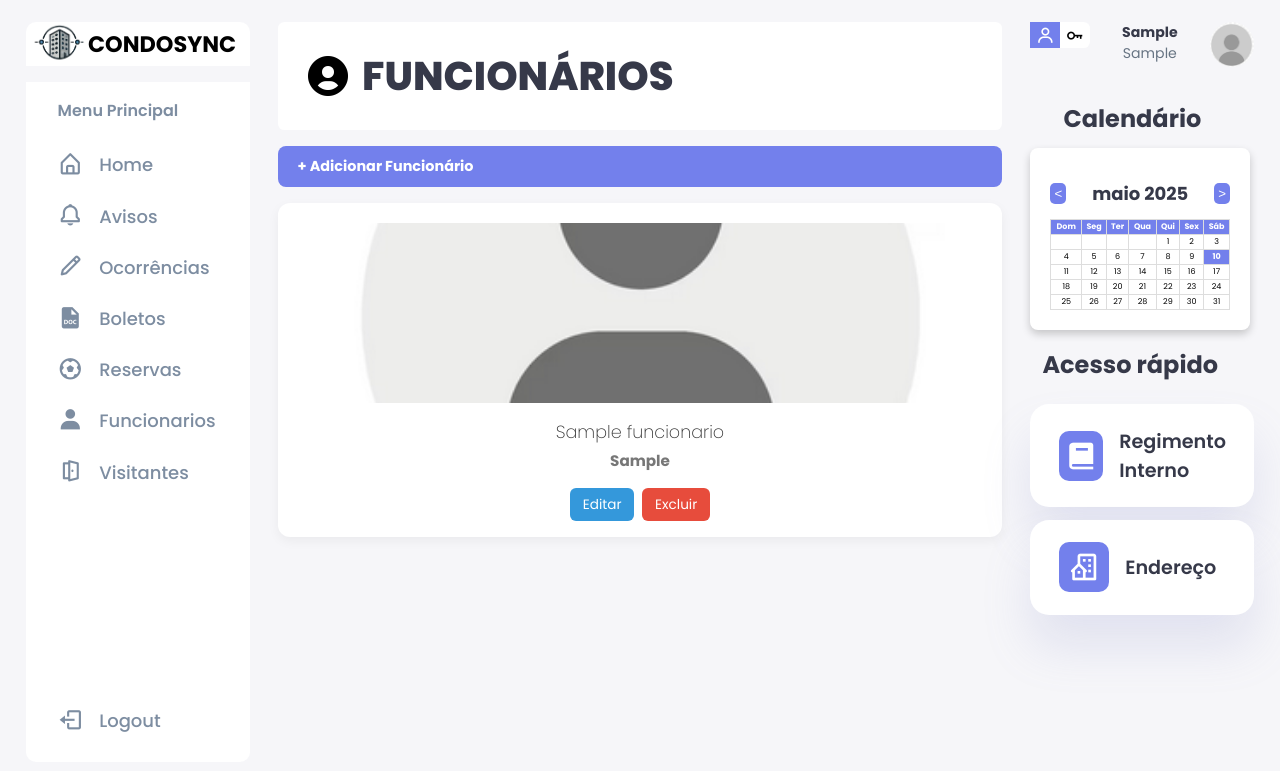
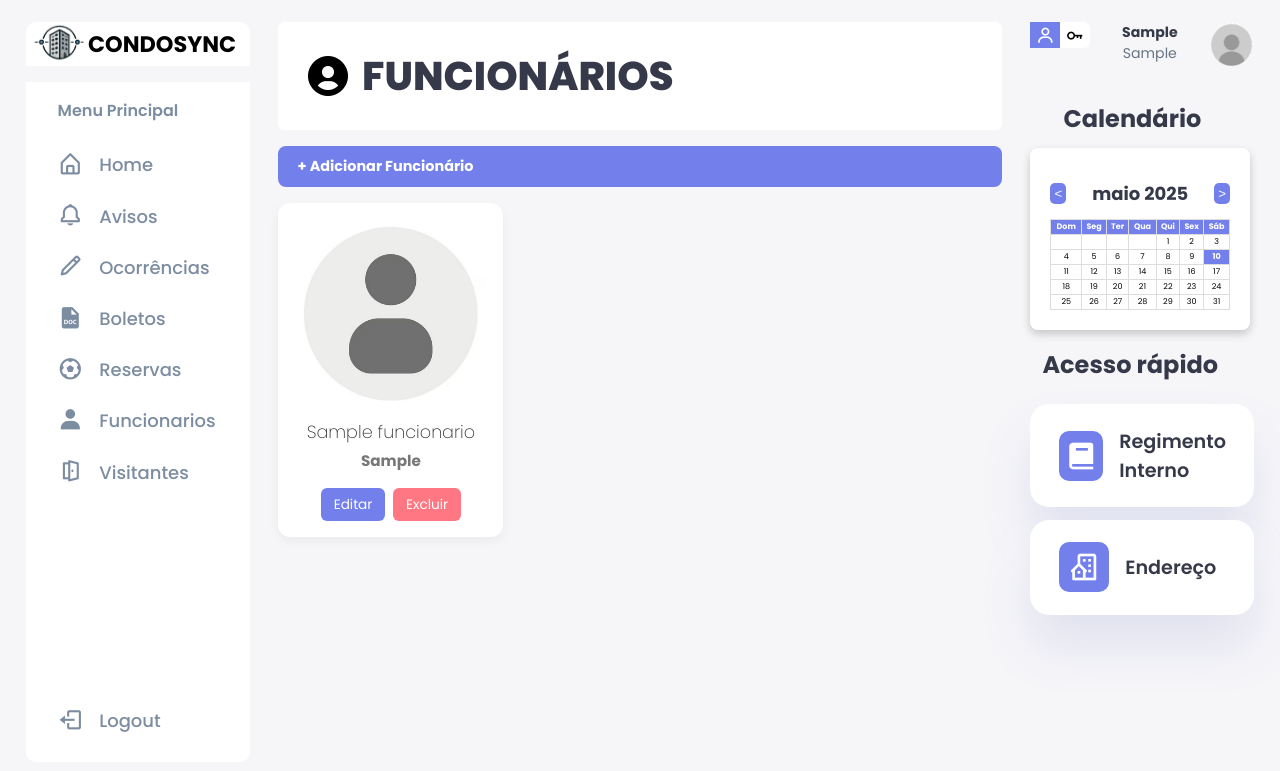
Before and after one commit to caioguimaraesr/CondoSync, a Django app: page /condosync/funcionarios/ in a window 1280 px wide. Shown: the top 771 px of the page. Run offline with Django 5.2, Linux system fonts and the light colour scheme; a user stored in the database is signed in; tables that the repository leaves empty hold one stand-in row (values such as "Sample post").

Commit message:
finalizando a aba de funcionarios.

```diff
--- a/condosync/static/condosync/css/style.css
+++ b/condosync/static/condosync/css/style.css
@@ -1575,11 +1575,11 @@ main .box-sugestoes .text p {
 /*************** main funcionarios ****************/
 .lista-funcionarios {
     display: grid;
-    grid-template-columns: repeat(auto-fit, minmax(200px, 1fr));
+    grid-template-columns: repeat(auto-fill, minmax(200px, 1fr));
     gap: 1.5rem;
-}
-
-/* Card do funcionário em formato vertical */
+    width: 100%;
+}
+
 .box-funcionario {
     margin-top: 1rem;
     background-color: #fff;
@@ -1588,11 +1588,8 @@ main .box-sugestoes .text p {
     box-shadow: 0 4px 12px rgba(0, 0, 0, 0.05);
     text-align: center;
     transition: transform 0.2s ease, box-shadow 0.2s ease;
-}
-
-.box-funcionario:hover {
-    transform: translateY(-4px);
-    box-shadow: 0 6px 16px rgba(0, 0, 0, 0.1);
+    display: flex;
+    flex-direction: column;
 }
 
 .img-funcionario img {
@@ -1605,6 +1602,7 @@ main .box-sugestoes .text p {
 
 .info-funcionario {
     padding: 1rem;
+    flex-grow: 1;
 }
 
 .info-funcionario h3 {
@@ -1640,19 +1638,19 @@ main .box-sugestoes .text p {
 }
 
 .btn.editar {
-    background-color: #3498db;
+    background-color: var(--clr-primary);
 }
 
 .btn.editar:hover {
-    background-color: #2980b9;
+    background-color: var(--clr-primary-variant);
 }
 
 .btn.excluir {
-    background-color: #e74c3c;
+    background-color: var(--clr-danger);
 }
 
 .btn.excluir:hover {
-    background-color: #c0392b;
+    background-color: red;
 }
 
 /* Container do botão adicionar */
--- a/condosync/templates/condosync/pages/funcionarios/edit_funcionarios.html
+++ b/condosync/templates/condosync/pages/funcionarios/edit_funcionarios.html
@@ -25,7 +25,7 @@
             <div class="form-funcionario">
                 <form method="post">
                     {% csrf_token %}
-
+                    <h1 style="display: flex; align-items: center; justify-content: center; margin-bottom: 1rem;"> Editar Funcionarios </h1>
                     <div class="campo-funcionario">
                         <label for="id_nome">Nome:</label>
                         <input type="text" name="nome" id="id_nome" value="{{ funcionario.nome }}" required>
--- a/condosync/templates/condosync/pages/funcionarios/funcionarios.html
+++ b/condosync/templates/condosync/pages/funcionarios/funcionarios.html
@@ -44,7 +44,7 @@
                         </div>
                     </div>
                 {% empty %}
-                    <p>Não há funcionários cadastrados no momento.</p>
+                    <p style="margin-top: 1rem;">Nenhum funcionario cadastrado.</p>
                 {% endfor %}
             </div>
 
--- a/condosync/templates/condosync/pages/ocorrencias/ocorrencias.html
+++ b/condosync/templates/condosync/pages/ocorrencias/ocorrencias.html
@@ -70,7 +70,7 @@
                             {% endif %}
                         </div>
                     {% empty %}
-                        <p>Não há ocorrências registradas.</p>
+                        <p style="margin-top: 1rem;">Não há ocorrências registradas.</p>
                     {% endfor %}
                 </div>
             </div>
```
